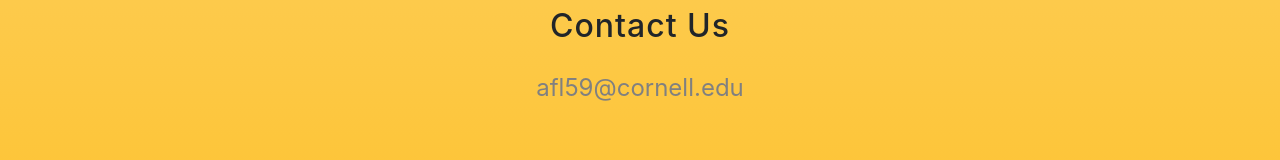
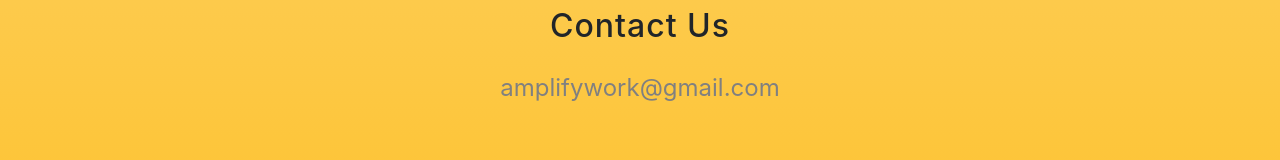
Before and after one commit to rp442cornell/Amps, a website with bundled scripts: page index.html in a window 1280 px wide. Shown: the part 2061-2221 px from the top of the page. Built offline with nearby package versions, Linux system fonts and the light colour scheme; files whose address does not match are found by name; a web font is replaced by a local one.

Commit message:
add email

```diff
--- a/index.html
+++ b/index.html
@@ -153,7 +153,7 @@
     <section class="contact bg-primary" id="contact">
       <div class="container">
         <h2>Contact Us</h2>
-        <p style="font-size: 1.5em;"> afl59@cornell.edu</p>
+        <p style="font-size: 1.5em;"> amplifywork@gmail.com</p>
       </div>
     </section>
 
```
